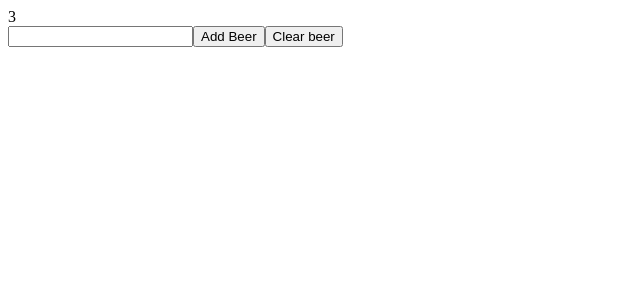
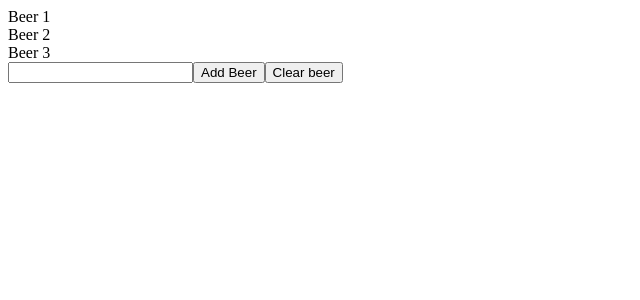
Before and after one commit to marinknezevic10/learningreact, a React (Create React App) app: page / in a window 1280 px wide. Shown: the top 300 px of the page, without its empty margins (0-640 px from the left). Built offline with nearby package versions, Linux system fonts and the light colour scheme.

Commit message:
printing out each beer

```diff
--- /dev/null
+++ b/src/Beer.js
@@ -0,0 +1,9 @@
+import React from 'react'
+//we want to print out each beer not just the number of beers
+export default function Beer({beer}) {
+  return (
+    <div>
+        {beer}
+    </div>
+  )
+}
--- a/src/BeerList.js
+++ b/src/BeerList.js
@@ -1,11 +1,10 @@
 import React from 'react'
+import Beer from './Beer'
 // rfc creates function component
 export default function BeerList({beers}) {
   return (
-      //prints out 3 beacuse we have 3 beers on the list
-    <div>
-
-        {beers.length}
-    </div>
+      beers.map(beer => {
+          return <Beer beer={beer} />
+      })
   )
 }
```
